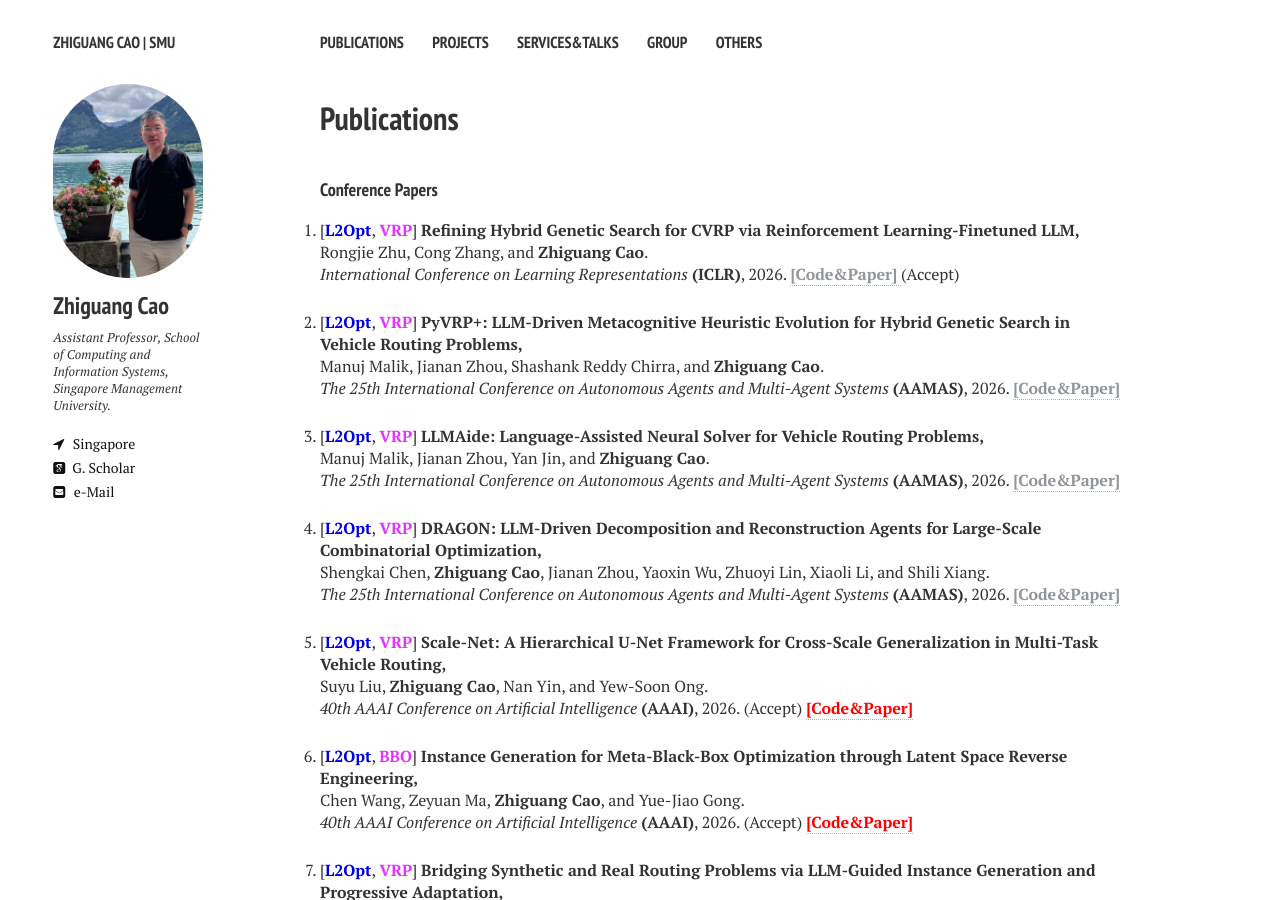
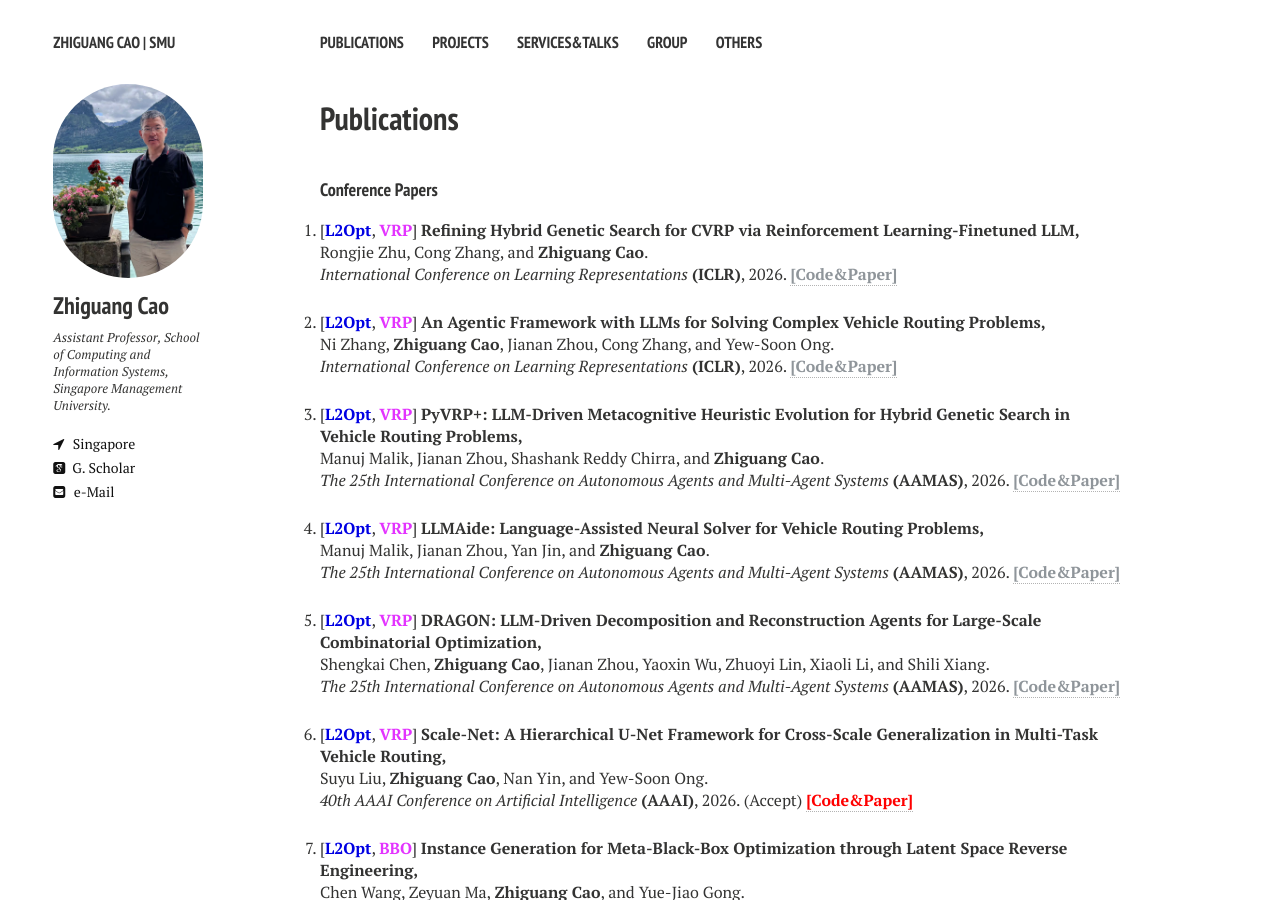
Before and after one commit to zhiguangcaosg/zhiguangcaosg.github.io, a Jekyll site: the page built from publications.md, in a window 1280 px wide and 900 px high. Built offline with Jekyll 4.4.1, drawn with Linux system fonts in a browser that asks for light colours; nearby versions of some CDN libraries.

Commit message:
Update publications.html

```diff
--- a/_layouts/publications.html
+++ b/_layouts/publications.html
@@ -94,7 +94,15 @@ div.bibtex pre { font-size: 75%; overflow: auto;  width: 100%; padding: 0em 0em;
 <p>
 [<font color="#0000E3"><b>L2Opt</b></font>, <font color="#E333FF"><b>VRP</b></font>] <b>Refining Hybrid Genetic Search for CVRP via Reinforcement Learning-Finetuned LLM,</b>
 <br> Rongjie Zhu, Cong Zhang, and <b>Zhiguang Cao</b>.<br>
-<i> International Conference on Learning Representations</i> <b>(ICLR)</b>, 2026. <a href="https://zhiguangcaosg.github.io/publications/"> <font color="#8F959A"><b>[Code&Paper]</b> </font></a> (Accept)
+<i> International Conference on Learning Representations</i> <b>(ICLR)</b>, 2026. <a href="https://zhiguangcaosg.github.io/publications/"> <font color="#8F959A"><b>[Code&Paper]</b> </font></a>
+</p>
+</li>
+
+<li>
+<p>
+[<font color="#0000E3"><b>L2Opt</b></font>, <font color="#E333FF"><b>VRP</b></font>] <b>An Agentic Framework with LLMs for Solving Complex Vehicle Routing Problems,</b>
+<br> Ni Zhang, <b>Zhiguang Cao</b>, Jianan Zhou, Cong Zhang, and Yew-Soon Ong.<br>
+<i> International Conference on Learning Representations</i> <b>(ICLR)</b>, 2026. <a href="https://zhiguangcaosg.github.io/publications/"> <font color="#8F959A"><b>[Code&Paper]</b> </font></a>
 </p>
 </li>
 
```
